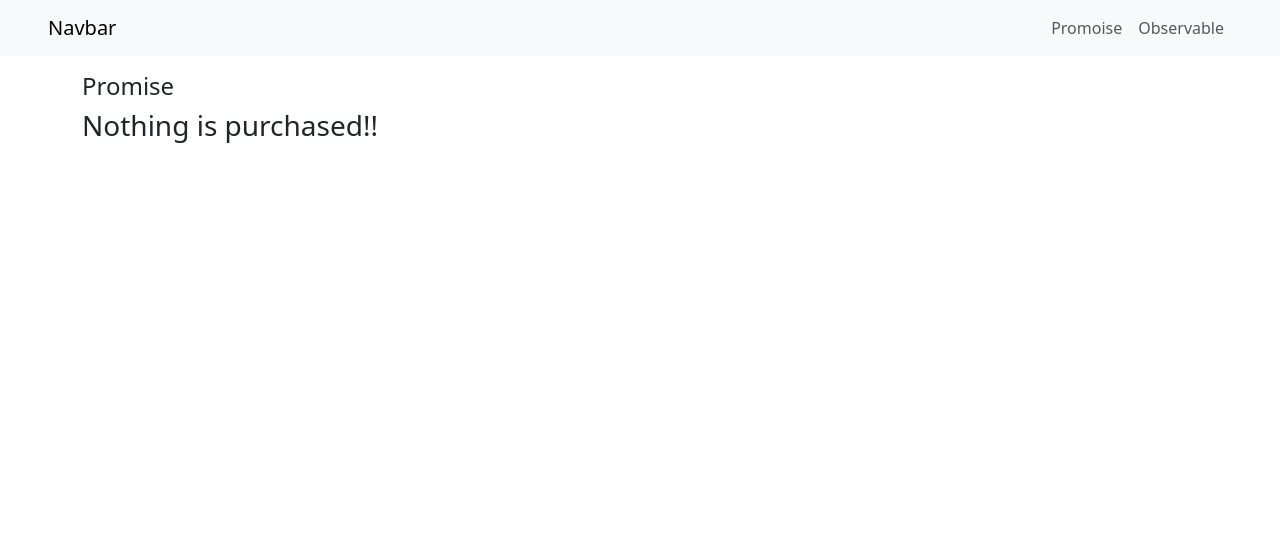
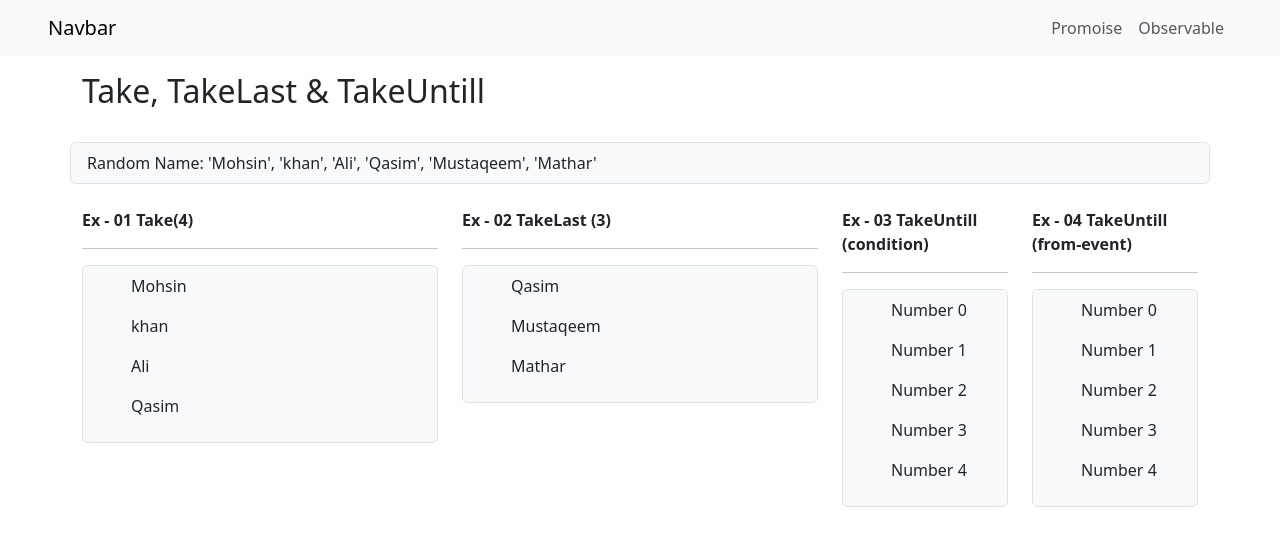
Before and after one commit to s0haibzafar/RxjsConcept, an Angular app: page /observable/take in a window 1280 px wide. Before the commit this address led to /promoise. Shown: the top 546 px of the page. Built offline with nearby package versions, Linux system fonts and the light colour scheme.

Commit message:
Implement Take Operator (#10)
* Define route for Take operator

* set layout for Take operator

* add example for Take operator

```diff
--- a/src/app/app-routing.module.ts
+++ b/src/app/app-routing.module.ts
@@ -12,6 +12,7 @@ import { MapComponent } from './nobservable/map/map.component';
 import { PluckComponent } from './nobservable/pluck/pluck.component';
 import { FilterComponent } from './nobservable/filter/filter.component';
 import { TapComponent } from './nobservable/tap/tap.component';
+import { TakeComponent } from './nobservable/take/take.component';
 
 
 const routes: Routes = [
@@ -62,6 +63,10 @@ const routes: Routes = [
       {
         path: 'tap',
         component: TapComponent,
+      },
+      {
+        path: 'take',
+        component: TakeComponent,
       }
     ]
   },
--- a/src/app/app.module.ts
+++ b/src/app/app.module.ts
@@ -18,6 +18,7 @@ import { MapComponent } from './nobservable/map/map.component';
 import { PluckComponent } from './nobservable/pluck/pluck.component';
 import { FilterComponent } from './nobservable/filter/filter.component';
 import { TapComponent } from './nobservable/tap/tap.component';
+import { TakeComponent } from './nobservable/take/take.component';
 
 @NgModule({
   declarations: [
@@ -35,7 +36,8 @@ import { TapComponent } from './nobservable/tap/tap.component';
     MapComponent,
     PluckComponent,
     FilterComponent,
-    TapComponent
+    TapComponent,
+    TakeComponent
   ],
   imports: [
     // NgbModule,
--- a/src/app/nobservable/list/list.component.html
+++ b/src/app/nobservable/list/list.component.html
@@ -28,6 +28,9 @@
         <div class="col-md-3">
             <app-item-card title="Tap" navigateLink="/tap"></app-item-card>
         </div>
+        <div class="col-md-3">
+            <app-item-card title="Take" navigateLink="/take"></app-item-card>
+        </div>
         <div class="col-md-3"></div>
         <div class="col-md-3"></div>
     </div>
--- /dev/null
+++ b/src/app/nobservable/take/take.component.html
@@ -0,0 +1,74 @@
+<div class="my-3" ><!-- style.color={{myColor}} -->
+    <h2 >Take, TakeLast & TakeUntill</h2>
+    <br>
+
+    <div class="row pb-4">
+        <div class="bg-light py-2 px-3 border rounded">Random Name: 'Mohsin', 'khan', 'Ali', 'Qasim', 'Mustaqeem', 'Mathar' </div>
+
+    </div>
+
+    <div class="row">
+        <div class="col-md-4">
+            <strong>Ex - 01  Take(4)</strong>
+            <hr>
+            <div class="bg-light py-2 px-3 border rounded">
+                <ul id="elContainer">
+
+                </ul>
+                <!-- <strong>Pluck</strong> by property -->
+            </div>
+            <!-- <br>
+            <p><strong class="">Name</strong></p>
+            <div *ngFor="let i of msg1">
+                {{i}}
+            </div> -->
+        </div>
+        <div class="col-md-4">
+            <strong>Ex - 02 TakeLast (3)</strong>
+            <hr>
+            <div class="bg-light py-2 px-3 border rounded">
+                <ul id="dlContainer">
+
+                </ul>
+                <!-- <strong>Pluck</strong>  by pluck -->
+            </div>
+            <!-- <br>
+            <p><strong class="text-success">Name</strong></p>
+            <div *ngFor="let i of msg2">
+                {{i}}
+            </div> -->
+        </div>
+        <div class="col-md-2">
+            <strong>Ex - 03 TakeUntill (condition)</strong>
+            <hr>
+            <div class="bg-light py-2 px-3 border rounded">
+                <ul id="clContainer">
+
+                </ul>
+                <!-- <strong>Pluck</strong>  by pluck -->
+            </div>
+            <!-- <br>
+            <p><strong class="text-success">Name</strong></p>
+            <div *ngFor="let i of msg2">
+                {{i}}
+            </div> -->
+        </div>
+        <div class="col-md-2">
+            <strong>Ex - 04 TakeUntill (from-event)</strong>
+            <hr>
+            <div class="bg-light py-2 px-3 border rounded">
+                <ul id="flContainer">
+
+                </ul>
+                <!-- <strong>Pluck</strong>  by pluck -->
+            </div>
+            <!-- <br>
+            <p><strong class="text-success">Name</strong></p>
+            <div *ngFor="let i of msg2">
+                {{i}}
+            </div> -->
+        </div>
+
+    </div>
+
+</div>
--- /dev/null
+++ b/src/app/nobservable/take/take.component.ts
@@ -0,0 +1,64 @@
+import { Component, OnInit } from '@angular/core';
+import { from, fromEvent, interval, map, take, takeLast, takeUntil, timer } from 'rxjs';
+import { DesignUtilityService } from 'src/app/appServices/design-utility.service';
+
+@Component({
+  selector: 'app-take',
+  templateUrl: './take.component.html',
+  styleUrls: ['./take.component.css']
+})
+export class TakeComponent implements OnInit {
+
+  constructor(private du:DesignUtilityService) { }
+
+ randomName = ['Mohsin', 'khan', 'Ali', 'Qasim', 'Mustaqeem', 'Mathar' ]
+
+  ngOnInit(): void {
+
+    const nameSource = from(this.randomName);
+    //Ex 01
+    //  const source = interval(1000).pipe(
+    //   take(5)
+    //  );
+
+     nameSource.pipe(
+      take(4)
+     ).subscribe(res=>{
+      console.log(res);
+      this.du.print(res, 'elContainer');
+     })
+
+    //Ex 02
+
+    nameSource.pipe(
+      takeLast(3)
+     ).subscribe(res=>{
+      console.log(res);
+      this.du.print(res, 'dlContainer');
+     })
+
+    //Ex 03
+     const source = interval(1000);
+      let condition = timer(6000)
+     source.pipe(
+      map(r => "Number "+r),
+      takeUntil(condition)
+     ).subscribe(res=>{
+      console.log(res);
+      this.du.print(res as unknown as string, 'clContainer');
+     })
+    //Ex 04
+     const source2 = interval(1000);
+      let condition2 = fromEvent(document,'click')
+     source2.pipe(
+      map(r => "Number "+r),
+      takeUntil(condition2)
+     ).subscribe(res=>{
+      console.log(res);
+      this.du.print(res as unknown as string, 'flContainer');
+     })
+
+
+  }
+
+}
```
Also changed, not shown: src/app/nobservable/take/take.component.css (added).
